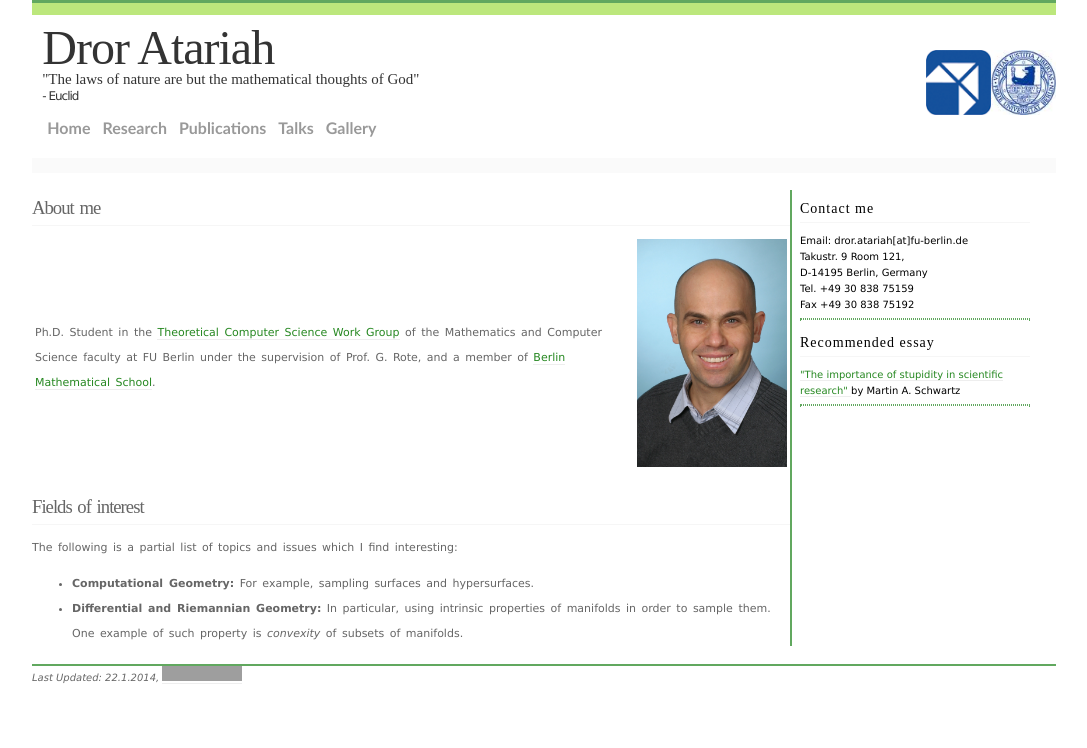
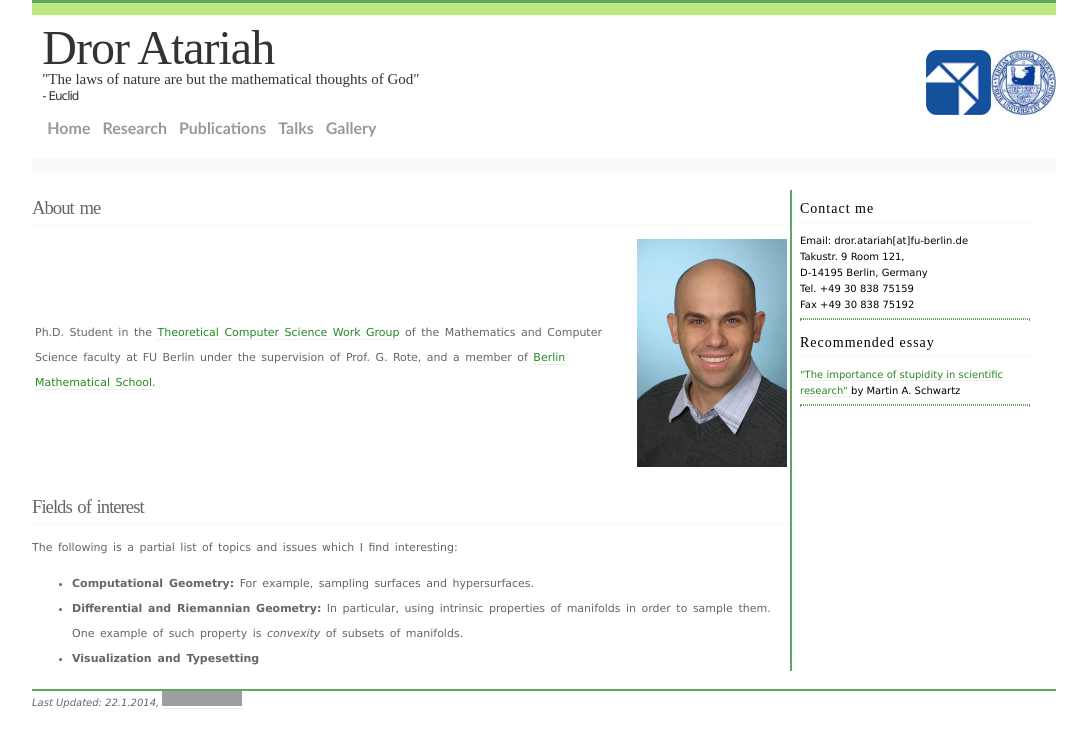
Before and after one commit to drorata/dr-atariah-website, a plain HTML site: page index.html in a window 1280 px wide. Shown: the whole page, without its empty margins (96-1183 px from the left). Drawn offline with nearby package versions, Linux system fonts and the light colour scheme; some packages are replaced by stand-ins of ours; grey boxes are pictures that could not be loaded.

Commit message:
Added field of interest

```diff
--- a/index.html
+++ b/index.html
@@ -66,6 +66,9 @@
                 In particular, using intrinsic properties of manifolds in order to sample them.
                 One example of such property is <i>convexity</i> of subsets of manifolds.
                 </li>
+                <li>
+                  <b>Visualization and Typesetting</b>
+                </li>
               </ul>
             </div>
             <!--- Content (main content) END --->
```
